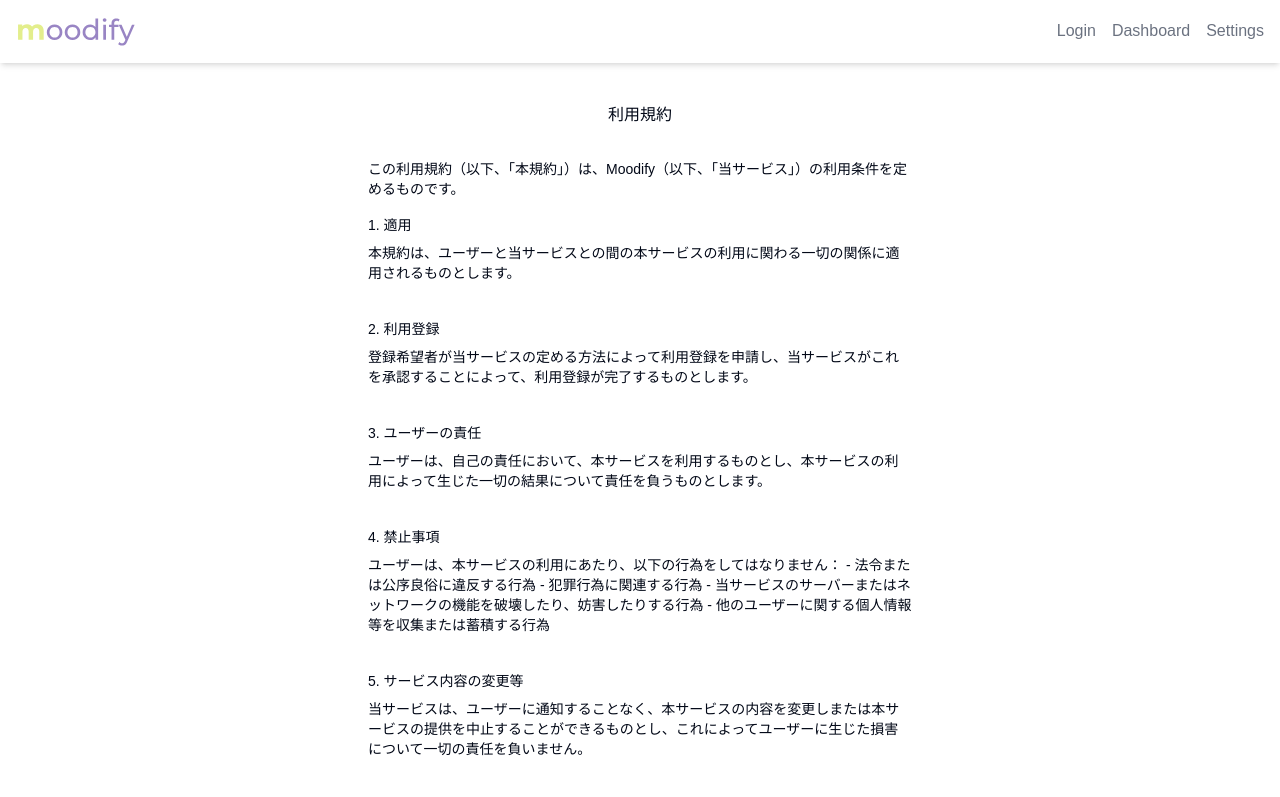
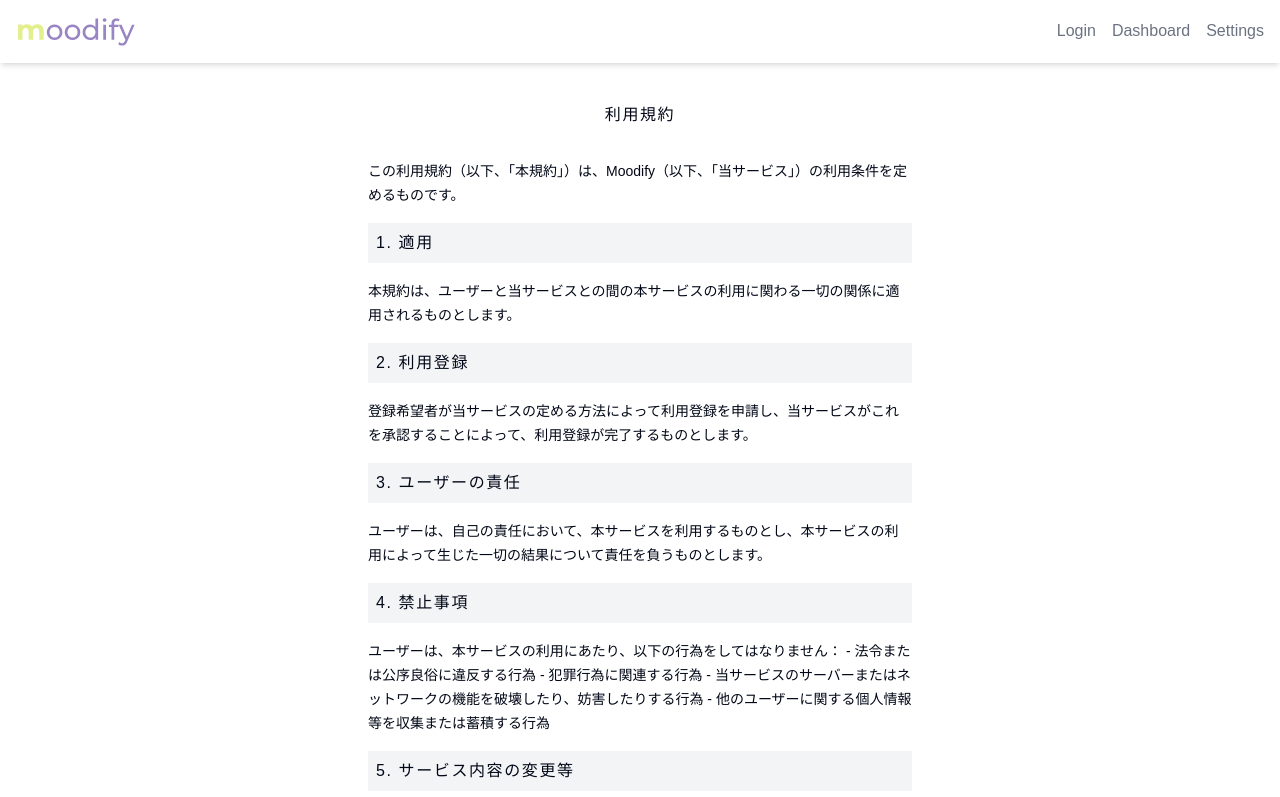
Before and after one commit to akkie8/moodify-web, a Next.js app: page /terms in a window 1280 px wide. Shown: the top 797 px of the page. Built offline with nearby package versions, Linux system fonts and the light colour scheme.

Commit message:
fix:利用規約をプライバシーポリシーと統一＃20” git commit -m fix:利用規約をプライバシーポリシーと統一＃20”

```diff
--- a/src/app/(static)/terms/page.tsx
+++ b/src/app/(static)/terms/page.tsx
@@ -3,31 +3,31 @@ import Link from 'next/link';
 export default function TermsOfService() {
   return (
     <div className='container max-w-md mx-0 px-4 py-10 text-sm md:max-w-xl md:mx-auto'>
-      <h1 className='mb-8 text-base font-medium md:text-center'>利用規約</h1>
-      <p className='mb-4'>
+      <h1 className='mb-8 tracking-widest text-base font-medium md:text-center'>利用規約</h1>
+      <p className='mb-4 leading-6'>
         この利用規約（以下、「本規約」）は、Moodify（以下、「当サービス」）の利用条件を定めるものです。
       </p>
-      <h2 className='mb-2 text-sm'>1. 適用</h2>
-      <p className='mb-4 pb-5'>
+      <h2 className='p-2 mb-4 tracking-widest text-base bg-gray-100'>1. 適用</h2>
+      <p className='mb-4 leading-6'>
         本規約は、ユーザーと当サービスとの間の本サービスの利用に関わる一切の関係に適用されるものとします。
       </p>
-      <h2 className='mb-2 text-sm'>2. 利用登録</h2>
-      <p className='mb-4 pb-5'>
+      <h2 className='p-2 mb-4 tracking-widest text-base bg-gray-100'>2. 利用登録</h2>
+      <p className='mb-4 leading-6'>
         登録希望者が当サービスの定める方法によって利用登録を申請し、当サービスがこれを承認することによって、利用登録が完了するものとします。
       </p>
-      <h2 className='mb-2 text-sm'>3. ユーザーの責任</h2>
-      <p className='mb-4 pb-5'>
+      <h2 className='p-2 mb-4 tracking-widest text-base bg-gray-100'>3. ユーザーの責任</h2>
+      <p className='mb-4 leading-6'>
         ユーザーは、自己の責任において、本サービスを利用するものとし、本サービスの利用によって生じた一切の結果について責任を負うものとします。
       </p>
-      <h2 className='mb-2 text-sm'>4. 禁止事項</h2>
-      <p className='mb-4 pb-5'>
+      <h2 className='p-2 mb-4 tracking-widest text-base bg-gray-100'>4. 禁止事項</h2>
+      <p className='mb-4 leading-6'>
         ユーザーは、本サービスの利用にあたり、以下の行為をしてはなりません： -
         法令または公序良俗に違反する行為 - 犯罪行為に関連する行為 -
         当サービスのサーバーまたはネットワークの機能を破壊したり、妨害したりする行為 -
         他のユーザーに関する個人情報等を収集または蓄積する行為
       </p>
-      <h2 className='mb-2 text-sm'>5. サービス内容の変更等</h2>
-      <p className='mb-4 pb-5'>
+      <h2 className='p-2 mb-4 tracking-widest text-base bg-gray-100'>5. サービス内容の変更等</h2>
+      <p className='mb-4 leading-6'>
         当サービスは、ユーザーに通知することなく、本サービスの内容を変更しまたは本サービスの提供を中止することができるものとし、これによってユーザーに生じた損害について一切の責任を負いません。
       </p>
       <p className='text-center'>
```
